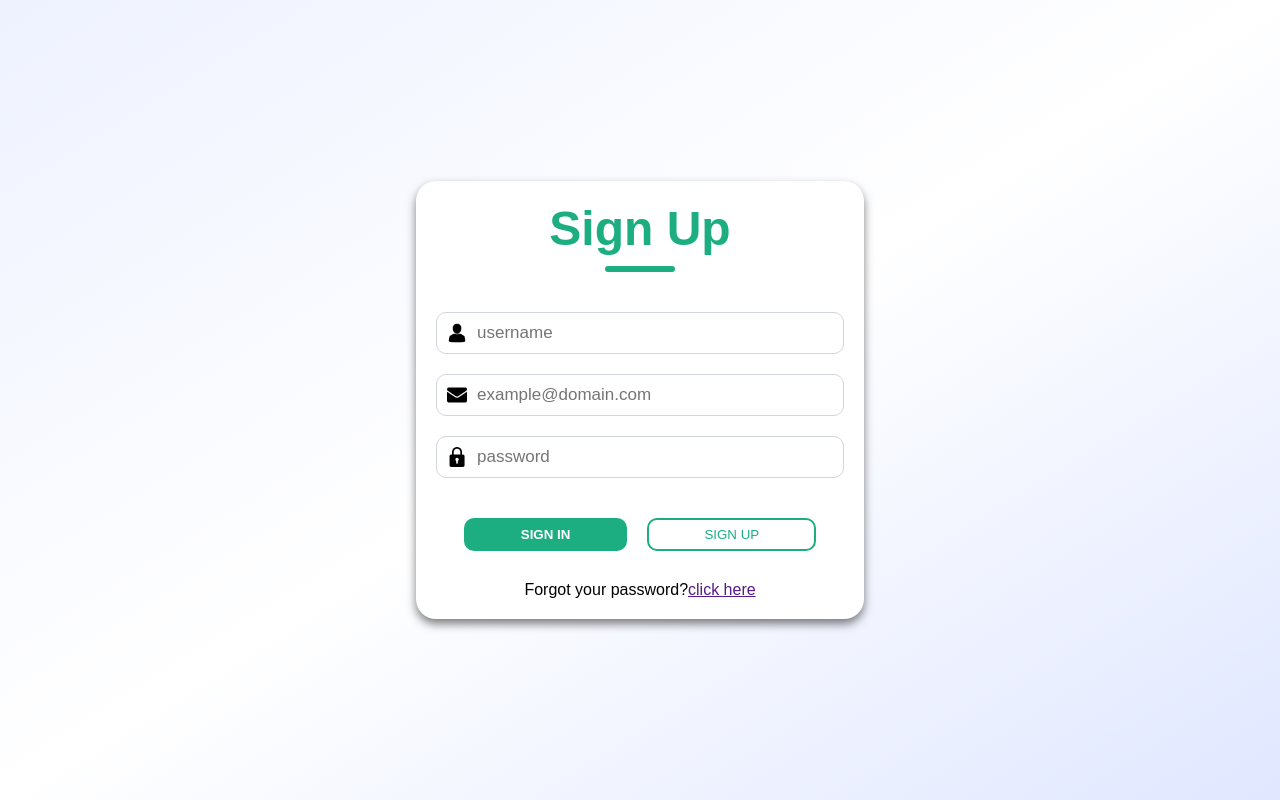
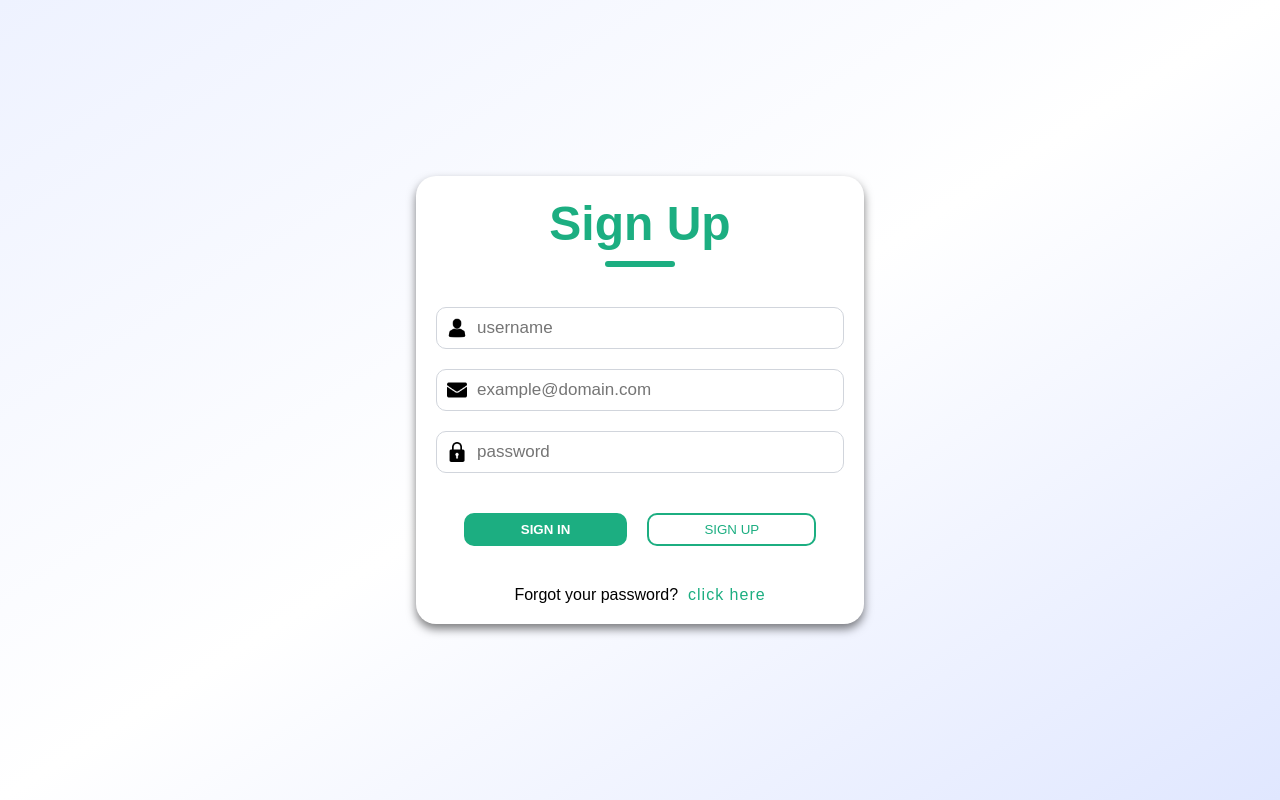
Before and after one commit to NelMatrix743/simple_react_sign_in_up, a React (Vite) app: page / in a window 1280 px wide. Built offline with nearby package versions, Linux system fonts and the light colour scheme.

Commit message:
add style for forgot password section

```diff
--- a/src/Components/AuthSection/AuthSection.css
+++ b/src/Components/AuthSection/AuthSection.css
@@ -119,3 +119,20 @@ input::placeholder {
     border-radius: 10px;
     outline: none;
 }
+
+
+.forgot-password-section {
+    width: 100%;
+    display: flex;
+    padding-top: 10px;
+    justify-content: center;
+    column-gap: 10px;
+}
+
+
+a {
+    text-decoration: none;
+    color: #1CAE81;
+    font-weight: 00;
+    letter-spacing: 1px
+}
```
